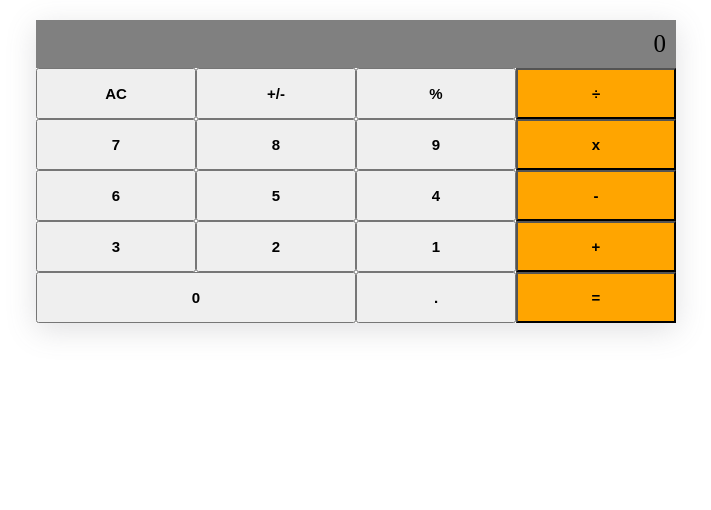
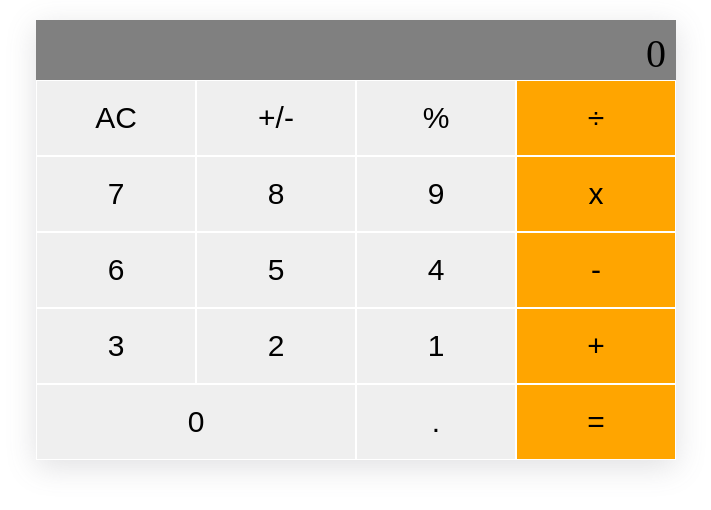
Before and after one commit to henry-dura/math-magicians, a React (Create React App) app: page / in a window 1280 px wide. Shown: the top 510 px of the page, without its empty margins (284-995 px from the left). Built offline with nearby package versions, Linux system fonts and the light colour scheme.

Commit message:
Add funtionality to buttons

```diff
--- a/src/App.css
+++ b/src/App.css
@@ -15,10 +15,11 @@ html {
 }
 
 button {
-  padding: 1.5rem;
+  padding: 2rem;
   width: 25%;
-  font-size: 1.5rem;
-  font-weight: 700;
+  font-size: 3rem;
+  font-weight: 400;
+  border: 1px solid white;
 }
 
 button:hover {
@@ -29,8 +30,9 @@ button:hover {
 .screen {
   text-align: right;
   background-color: gray;
-  font-size: 2.5rem;
+  font-size: 4rem;
   padding: 1rem;
+  height: 6rem;
 }
 
 .keys {
@@ -38,6 +40,7 @@ button:hover {
   display: flex;
   justify-content: space-between;
 }
+
 
 .zero {
   width: 50%;
--- a/src/components/Calculator.js
+++ b/src/components/Calculator.js
@@ -1,41 +1,52 @@
-import React from 'react';
-import Screen from './Screen';
+import React, { useState } from 'react';
+import calculate from '../logic/calculate';
 
-const CalculatorUI = () => (
+const CalculatorUI = () => {
+  const [state, setState] = useState({ total: 0, next: null, operation: null });
+
+  function HandleBtnClick(event) {
+    setState((state) => calculate(state, event.target.name));
+  }
+
+  return (
     <div className="calculator">
-    <Screen />
-
+      <div className="screen">
+        {state.total}
+        {state.operation}
+        {state.next}
+      </div>
       <div className="keys">
-      <button type="button">AC</button>
-      <button type="button">+/-</button>
-      <button type="button">%</button>
-      <button type="button" className="operation">÷</button>
+        <button type="button" name="AC" onClick={HandleBtnClick}>AC</button>
+        <button type="button" name="+/-" onClick={HandleBtnClick}>+/-</button>
+        <button type="button" name="%" onClick={HandleBtnClick}>%</button>
+        <button type="button" className="operation" name="÷" onClick={HandleBtnClick}>÷</button>
       </div>
 
       <div className="keys">
-      <button type="button">7</button>
-      <button type="button">8</button>
-      <button type="button">9</button>
-      <button type="button" className="operation">x</button>
+        <button type="button" name="7" onClick={HandleBtnClick}>7</button>
+        <button type="button" name="8" onClick={HandleBtnClick}>8</button>
+        <button type="button" name="9" onClick={HandleBtnClick}>9</button>
+        <button type="button" className="operation" name="x" onClick={HandleBtnClick}>x</button>
       </div>
       <div className="keys">
-      <button type="button">6</button>
-      <button type="button">5</button>
-      <button type="button">4</button>
-      <button type="button" className="operation">-</button>
+        <button type="button" name="6" onClick={HandleBtnClick}>6</button>
+        <button type="button" name="5" onClick={HandleBtnClick}>5</button>
+        <button type="button" name="4" onClick={HandleBtnClick}>4</button>
+        <button type="button" className="operation" name="-" onClick={HandleBtnClick}>-</button>
       </div>
       <div className="keys">
-      <button type="button">3</button>
-      <button type="button">2</button>
-      <button type="button">1</button>
-      <button type="button" className="operation">+</button>
+        <button type="button" name="3" onClick={HandleBtnClick}>3</button>
+        <button type="button" name="2" onClick={HandleBtnClick}>2</button>
+        <button type="button" name="1" onClick={HandleBtnClick}>1</button>
+        <button type="button" className="operation" name="+" onClick={HandleBtnClick}>+</button>
       </div>
       <div className="keys">
-      <button type="submit" className="zero">0</button>
-      <button type="button" className="dot">.</button>
-      <button type="button" className="operation">=</button>
+        <button type="button" className="zero" name="0" onClick={HandleBtnClick}>0</button>
+        <button type="button" className="dot" name="." onClick={HandleBtnClick}>.</button>
+        <button type="button" className="operation" name="=" onClick={HandleBtnClick}>=</button>
       </div>
     </div>
   );
+};
 
 export default CalculatorUI;
--- a/src/components/Screen.js
+++ /dev/null
@@ -1,9 +0,0 @@
-import React from 'react';
-
-const Screen = () => (
-  <div className="screen">
-    <p>0</p>
-  </div>
-);
-
-export default Screen;
--- a/src/logic/calculate.js
+++ b/src/logic/calculate.js
@@ -16,7 +16,7 @@ function isNumber(item) {
 export default function calculate(obj, buttonName) {
   if (buttonName === 'AC') {
     return {
-      total: null,
+      total: 0,
       next: null,
       operation: null,
     };
--- a/src/logic/operate.js
+++ b/src/logic/operate.js
@@ -20,7 +20,7 @@ export default function operate(numberOne, numberTwo, operation) {
     }
   }
   if (operation === '%') {
-     try {
+    try {
       return one.mod(two).toString();
     } catch (err) {
       return "Can't find modulo as can't divide by 0.";
```
Lines whose indentation alone changed are shown as unchanged.
